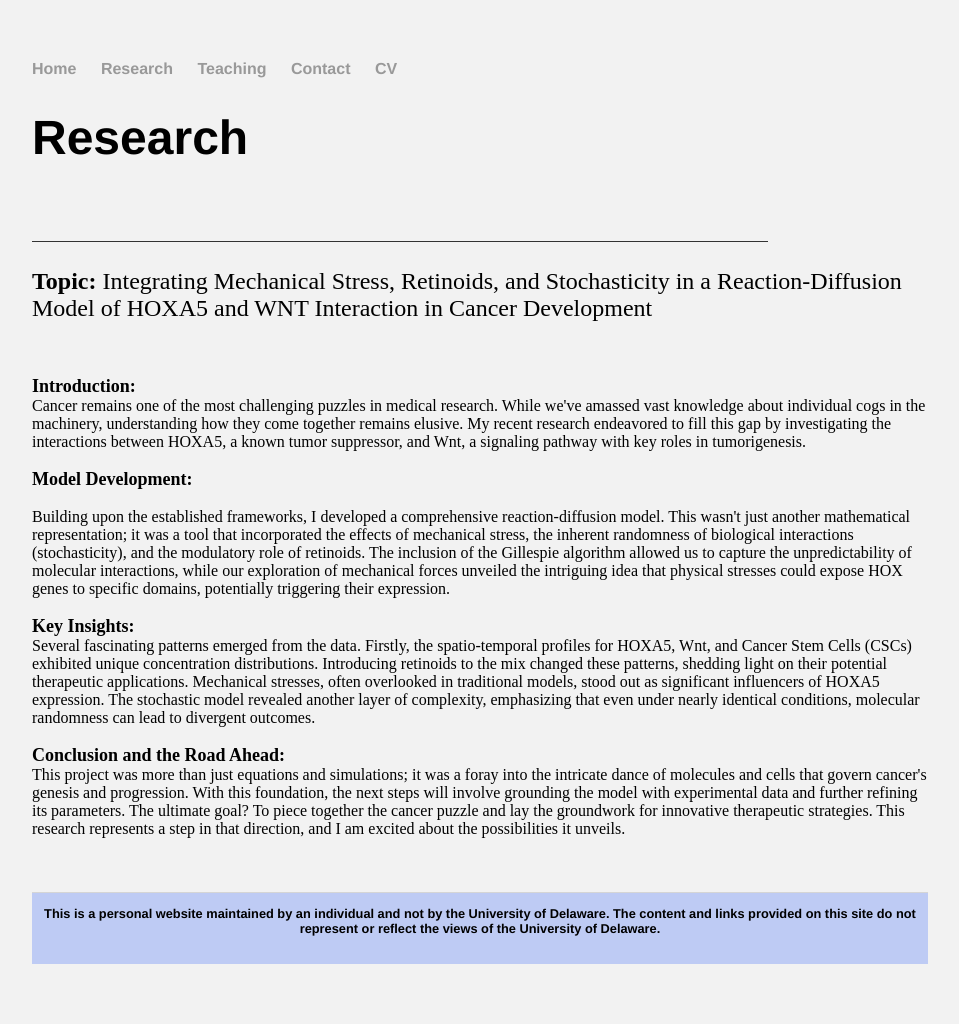
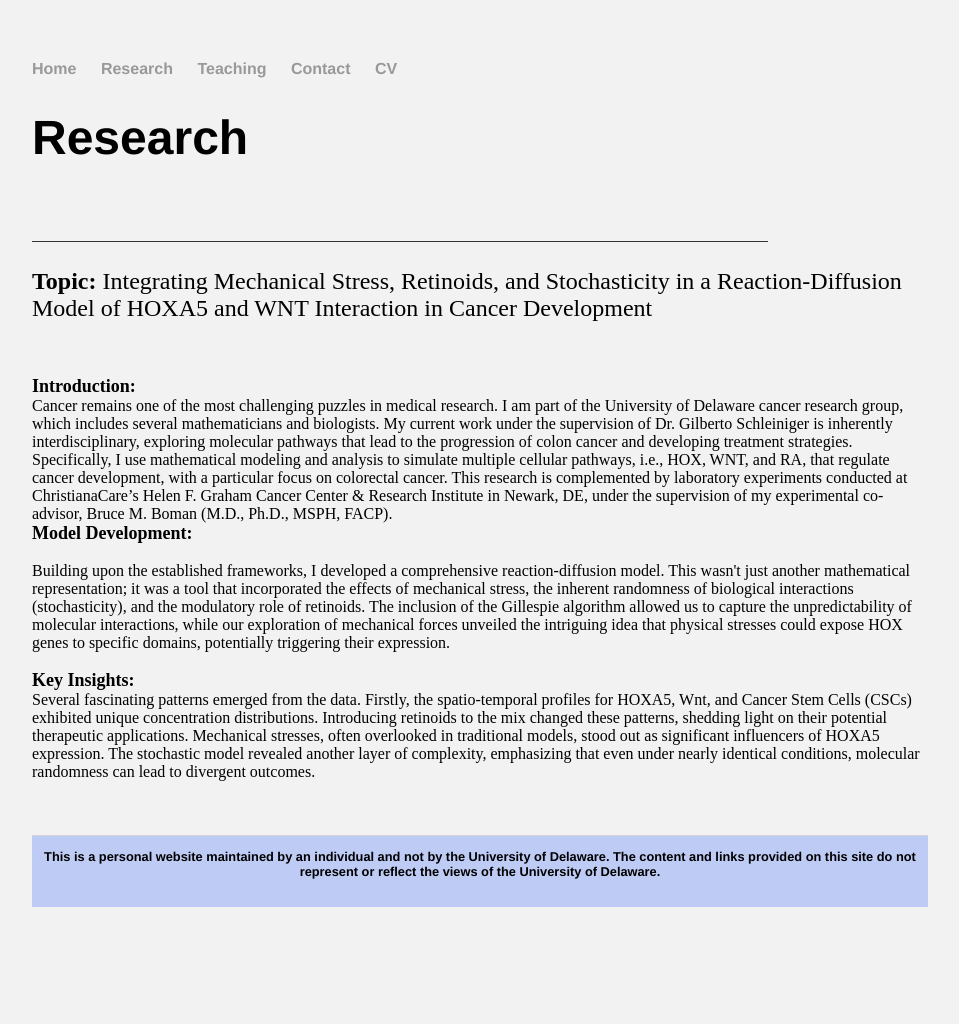
Before and after one commit to kataboh/kataboh.github.io, a Jekyll site: the page built from research.html, in a window 1280 px wide. Shown: the whole page, without its empty margins (160-1119 px from the left). Built offline with Jekyll 4.4.1, drawn with Linux system fonts in a browser that asks for light colours; after the commit the page ends 967 px from its top, so only the background shows below that.

Commit message:
research update

```diff
--- a/research.html
+++ b/research.html
@@ -18,8 +18,10 @@
 	<br>
 	<br>
 	<font size="4"><b>Introduction:</b></font><br>
-		Cancer remains one of the most challenging puzzles in medical research. While we've amassed vast knowledge about individual cogs in the machinery, understanding how they come together remains elusive. My recent research endeavored to fill this gap by investigating the interactions between HOXA5, a known tumor suppressor, and Wnt, a signaling pathway with key roles in tumorigenesis.
-	<br>
+		Cancer remains one of the most challenging puzzles in medical research.
+		I am part of the University of Delaware cancer research group, which includes several mathematicians and biologists. My current work under the supervision of Dr. Gilberto Schleiniger is inherently interdisciplinary, exploring molecular pathways that lead to the progression of colon cancer and developing treatment strategies. Specifically, I use mathematical modeling and analysis to simulate multiple cellular pathways, i.e., HOX, WNT, and RA, that regulate cancer development, with a particular focus on colorectal cancer. This research is complemented by laboratory experiments conducted at ChristianaCare’s Helen F. Graham Cancer Center & Research Institute in Newark, DE, under the supervision of my experimental co-advisor, Bruce M. Boman (M.D., Ph.D., MSPH, FACP).
+
+
 	<br>
 	<font size="4"><b>Model Development:</b></font><br><br>
 		Building upon the established frameworks, I developed a comprehensive reaction-diffusion model. This wasn't just another mathematical representation; it was a tool that incorporated the effects of mechanical stress, the inherent randomness of biological interactions (stochasticity), and the modulatory role of retinoids. The inclusion of the Gillespie algorithm allowed us to capture the unpredictability of molecular interactions, while our exploration of mechanical forces unveiled the intriguing idea that physical stresses could expose HOX genes to specific domains, potentially triggering their expression.
@@ -30,11 +32,6 @@
 		Several fascinating patterns emerged from the data. Firstly, the spatio-temporal profiles for HOXA5, Wnt, and Cancer Stem Cells (CSCs) exhibited unique concentration distributions. Introducing retinoids to the mix changed these patterns, shedding light on their potential therapeutic applications. Mechanical stresses, often overlooked in traditional models, stood out as significant influencers of HOXA5 expression. The stochastic model revealed another layer of complexity, emphasizing that even under nearly identical conditions, molecular randomness can lead to divergent outcomes.
 	<br>
 	<br>
-	<font size="4"><b>Conclusion and the Road Ahead:</b></font><br>
-	This project was more than just equations and simulations; it was a foray into the intricate dance of molecules and cells that govern cancer's genesis and progression. With this foundation, the next steps will involve grounding the model with experimental data and further refining its parameters. The ultimate goal? To piece together the cancer puzzle and lay the groundwork for innovative therapeutic strategies. This research represents a step in that direction, and I am excited about the possibilities it unveils.
-
-	<br>
-	<br>
 	<br>
 	<br>
 </div>
```
